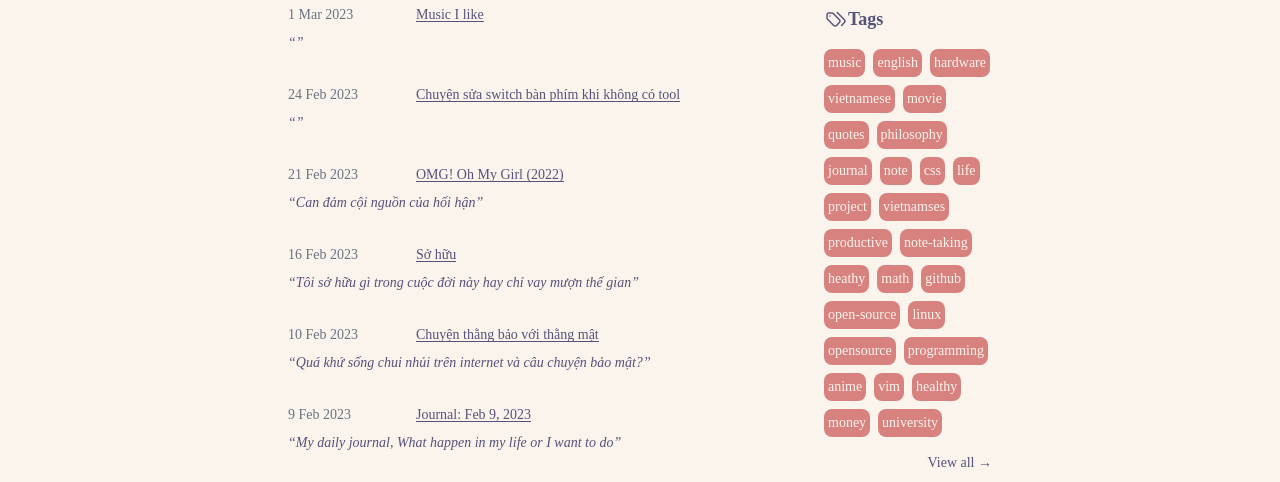
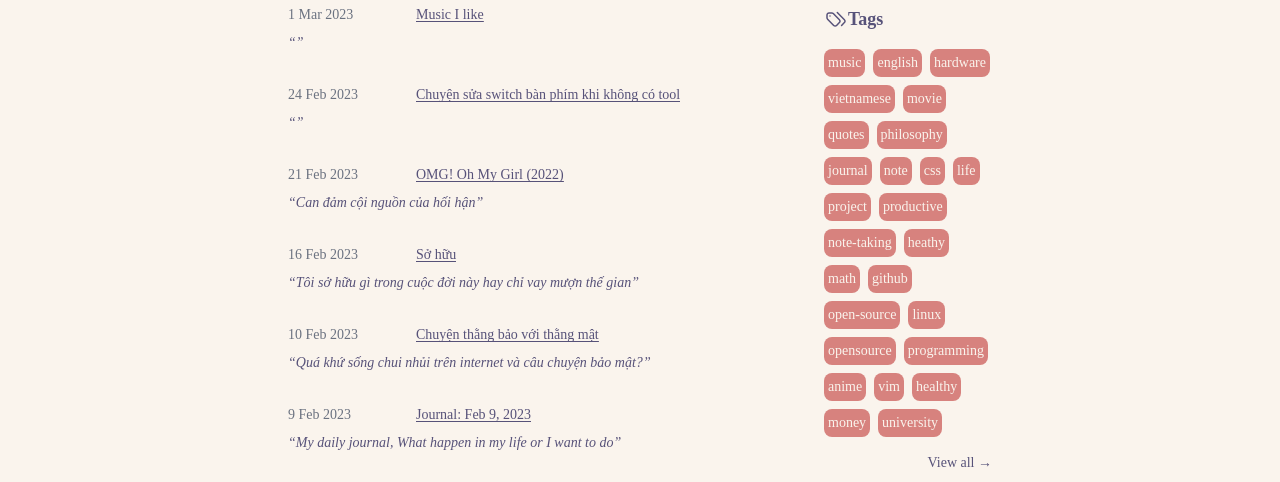
Before and after one commit to brokenricefilms/astro-cactus-rose-pine-blog, an Astro site: page /posts in a window 1280 px wide. Shown: the part 285-767 px from the top of the page. Built offline with nearby package versions, Linux system fonts and the light colour scheme; Astro itself is replaced by a stand-in of ours; some packages are replaced by stand-ins of ours; a web font is replaced by a local one.

Commit message:
fix(post): typo tag

```diff
--- a/src/content/post/github-co-gi-vui.md
+++ b/src/content/post/github-co-gi-vui.md
@@ -2,7 +2,7 @@
 title: "Github có gì vui?"
 publishDate: "16 March 2021"
 description: "đàm đạo về github social media, làm quen với git cli"
-tags: ["github", "Vietnamses"]
+tags: ["github", "Vietnamese"]
 ---
 
 Xin được bái kiến các sư huynh đài,
--- a/src/content/post/go-ky-toan-hoc-bang-chuc-nang-go-tat.md
+++ b/src/content/post/go-ky-toan-hoc-bang-chuc-nang-go-tat.md
@@ -2,7 +2,7 @@
 title: "Gõ ký tự toán học ∑ bằng chức năng gõ tắt"
 publishDate: "11 October 2021"
 description: "ibus bamboo macro trên Linux, hay unikey macro, hay bất cứ ứng dụng gõ nào hỗ trợ macro"
-tags: ["math", "Vietnamses"]
+tags: ["math", "Vietnamese"]
 ---
 
 Khi tui muốn gõ mấy cái ký tự của toán thì phải lên mạng search cái ký tự của nó
--- a/src/content/post/goc-chia-se-setup-sai-hang-ngay.md
+++ b/src/content/post/goc-chia-se-setup-sai-hang-ngay.md
@@ -2,7 +2,7 @@
 title: "Gốc chia sẻ setup linux sài hằng ngày"
 publishDate: "20 June 2021"
 description: "linux setup in 2021, titling windows manager with gnome"
-tags: ["linux", "Vietnamses"]
+tags: ["linux", "Vietnamese"]
 ---
 
 ## hệ điều hành
--- a/src/content/post/khi-toi-chet.md
+++ b/src/content/post/khi-toi-chet.md
@@ -2,7 +2,7 @@
 title: "Khi tôi chết, di nguyện, di chúc"
 publishDate: "26 November 2022"
 description: "when i die, English will be update later IF i don’t lazy"
-tags: ["life", "Vietnamses"]
+tags: ["life", "Vietnamese"]
 ---
 
 1. Tài sản, nếu tôi còn người thân hàng thừa kế thứ nhất cần tài sản của tôi thì theo cứ theo luật chia tài sản cho những người hàng thừa kế thứ nhất. Nếu những người hàng thừa kế thứ nhất không cần tài sản của tôi thì tôi sẽ quyên góp toàn bộ tài sản của bản thân cho một số quỹ đầu tư cho nhân tài, quỹ về cứu trợ lương thực cho những trẻ em có nguy cơ chết vì thiếu lương thực. nói chung quy quyên góp tiền cho thế giới đất nước tạo ra nhiều thiên tài nhất có thể để họ quay ngược lại dùng cái đầu của mình giải quyết những vấn đề hiện hữu.
--- a/src/content/post/lam-github-profile-nhin-dieu-da-hon.md
+++ b/src/content/post/lam-github-profile-nhin-dieu-da-hon.md
@@ -2,7 +2,7 @@
 title: "Làm github profile nhìn điệu đà hơn."
 publishDate: "26 September 2020"
 description: "hướng dẫn về chức năng mới của github, có thể làm một số thứ hay ho"
-tags: ["github", "Vietnamses"]
+tags: ["github", "Vietnamese"]
 ---
 
 😁 Yo! khoảng 2 tháng trước thì github cho ra mắt tính năng mới (github profile
--- a/src/content/post/lam-sao-lap-trinh-mot-blog-chem-gio.md
+++ b/src/content/post/lam-sao-lap-trinh-mot-blog-chem-gio.md
@@ -2,7 +2,7 @@
 title: "Làm sao lập trình một blog để chém gió?"
 publishDate: "15 March 2021"
 description: "xài github page + jekkyll, không tốn chi phí di trì"
-tags: ["programming", "Vietnamses"]
+tags: ["programming", "Vietnamese"]
 ---
 
 Hello lại là chụy bảy đây,
--- a/src/content/post/lap-trinh-tren-dien-thoai-the-meo-nao.md
+++ b/src/content/post/lap-trinh-tren-dien-thoai-the-meo-nao.md
@@ -2,7 +2,7 @@
 title: "Lập trình trên điện thoại thế méo nào?"
 publishDate: "27 March 2021"
 description: "Android only using termux, có thể sử dụng github.dev aka vscode on web"
-tags: ["programming", "Vietnamses"]
+tags: ["programming", "Vietnamese"]
 ---
 
 Hello bà con,
--- a/src/content/post/linux-co-gi-vui.md
+++ b/src/content/post/linux-co-gi-vui.md
@@ -2,7 +2,7 @@
 title: "Linux có gì vui?"
 publishDate: "3 October 2020"
 description: "chém gió về việc dùng linux, khi sử dụng ghiền nó trong khoảng 1 năm"
-tags: ["linux", "Vietnamses"]
+tags: ["linux", "Vietnamese"]
 ---
 
 Hi mình là Thuận, bạn bè còn gọi mình với nickname chụy 7.
--- a/src/content/post/mem-ai-mot-cai-note-app-ma-minh-muon-tra-phi.md
+++ b/src/content/post/mem-ai-mot-cai-note-app-ma-minh-muon-tra-phi.md
@@ -2,7 +2,7 @@
 title: "mem.ai một cái note app mà mình muốn trả phí"
 publishDate: "22 May 2022"
 description: "một blog của một ông nghiện productive với note-taking app power by AI"
-tags: ["productive", "note-taking", "Vietnamses"]
+tags: ["productive", "note-taking", "Vietnamese"]
 ---
 
 giải quyết được vấn đề với việc viết note
--- a/src/content/post/open-source-la-cai-meo-gi-co-gi-vui-trai-nghiep-cua-mot-con-nghien-code-cui-bap.md
+++ b/src/content/post/open-source-la-cai-meo-gi-co-gi-vui-trai-nghiep-cua-mot-con-nghien-code-cui-bap.md
@@ -2,7 +2,7 @@
 title: "Open-source là cái méo gì?"
 publishDate: "29 April 2021"
 description: "có gì vui? từ trải nghiệm của một con nghiện code cùi bắp"
-tags: ["github", "opensource", "Vietnamses"]
+tags: ["github", "opensource", "Vietnamese"]
 ---
 
 Hello, bà con.
--- a/src/content/post/setup-luot-web-tinh-tam-trong-internet-nhieu-shit.md
+++ b/src/content/post/setup-luot-web-tinh-tam-trong-internet-nhieu-shit.md
@@ -2,7 +2,7 @@
 title: "Setup lướt web tịnh tâm trong internet nhiều 💩"
 publishDate: "10 May 2021"
 description: "tạm biệt quảng cáo trên laptop, điện thoại, cho bay màu những thứ khó chịu"
-tags: ["productive", "Vietnamses"]
+tags: ["productive", "Vietnamese"]
 ---
 
 hello, bà con
--- a/src/content/post/stuDarkTheme-released-v0.1-beta.md
+++ b/src/content/post/stuDarkTheme-released-v0.1-beta.md
@@ -2,7 +2,7 @@
 title: "stuDarkTheme released v0.1-beta"
 publishDate: "3 November 2020"
 description: "bản released này có gì vui? một cái custom theme có web trường fancy hơn"
-tags: ["project", "Vietnamses"]
+tags: ["project", "Vietnamese"]
 ---
 
 **Link:
--- a/src/content/post/tai-sao-light-theme-moi-la-chan-ai.md
+++ b/src/content/post/tai-sao-light-theme-moi-la-chan-ai.md
@@ -2,7 +2,7 @@
 title: "Tại sao light theme mới là chân ái?"
 publishDate: "22 May 2022"
 description: "được viết bởi con nghiện code sống trong ánh sáng ngặp trời phòng"
-tags: ["heathy", "productive", "Vietnamses"]
+tags: ["heathy", "productive", "Vietnamese"]
 ---
 
 Chuyện là hồi tối hôm trước vui vui thử đổi hết sang dark theme chơi.
--- a/src/content/post/thu-thuat-hack-tien-khi-dang-hoc-uni.md
+++ b/src/content/post/thu-thuat-hack-tien-khi-dang-hoc-uni.md
@@ -2,7 +2,7 @@
 title: "Thủ thuật Hack Tiền khi đang học uni"
 publishDate: "14 October 2020"
 description: "github student pack, những lợi ích cảu nó mang lại"
-tags: ["money", "university", "github", "Vietnamses"]
+tags: ["money", "university", "github", "Vietnamese"]
 ---
 
 Gần đây mình mò trên mạng thì thấy gói hỗ trợ **Github Student Pack (Free).**
--- a/src/content/post/trai-nghiem-open-source-sau-2-nam-1-thang-20-ngay.md
+++ b/src/content/post/trai-nghiem-open-source-sau-2-nam-1-thang-20-ngay.md
@@ -2,7 +2,7 @@
 title: "Trải nghiệm open-source sau 2 năm, 1 tháng và 20 ngày"
 publishDate: "18 September 2021"
 description: "chém gió về cộng đồng opensource nói chung, và trải nghiệm của bản thân nói riêng"
-tags: ["github", "open-source", "Vietnamses"]
+tags: ["github", "open-source", "Vietnamese"]
 ---
 
 Yo! mấy đồng chí, lại là Thuận dễ thương đây và một biệt danh hồ cấp 3 lâu rồi
--- a/src/content/post/tro-thanh-con-nghien-code-lanh-manh.md
+++ b/src/content/post/tro-thanh-con-nghien-code-lanh-manh.md
@@ -2,7 +2,7 @@
 title: "Trở thành con nghiện code lành mạnh"
 publishDate: "13 November 2020"
 description: "có sức khỏe mới cấm đầu code được, miễn nhiễm sự ảnh hưởng của bug đến tâm trí"
-tags: ["productive", "healthy", "Vietnamses"]
+tags: ["productive", "healthy", "Vietnamese"]
 ---
 
 ## BẠN CÓ PHẢI LÀ MỘT CON NGHIỆN?
--- a/src/content/post/vimium-buoc-toi-ky-nguyen-khai-tu-chuot.md
+++ b/src/content/post/vimium-buoc-toi-ky-nguyen-khai-tu-chuot.md
@@ -2,7 +2,7 @@
 title: "Vimium bước tới kỷ nguyên khai tử chuột."
 publishDate: "13 December 2020"
 description: "từ terminal đến browser, từ con chiên ngoan đạo vim thần thánh"
-tags: ["vim", "Vietnamses"]
+tags: ["vim", "Vietnamese"]
 ---
 
 Chào bà con,
```
